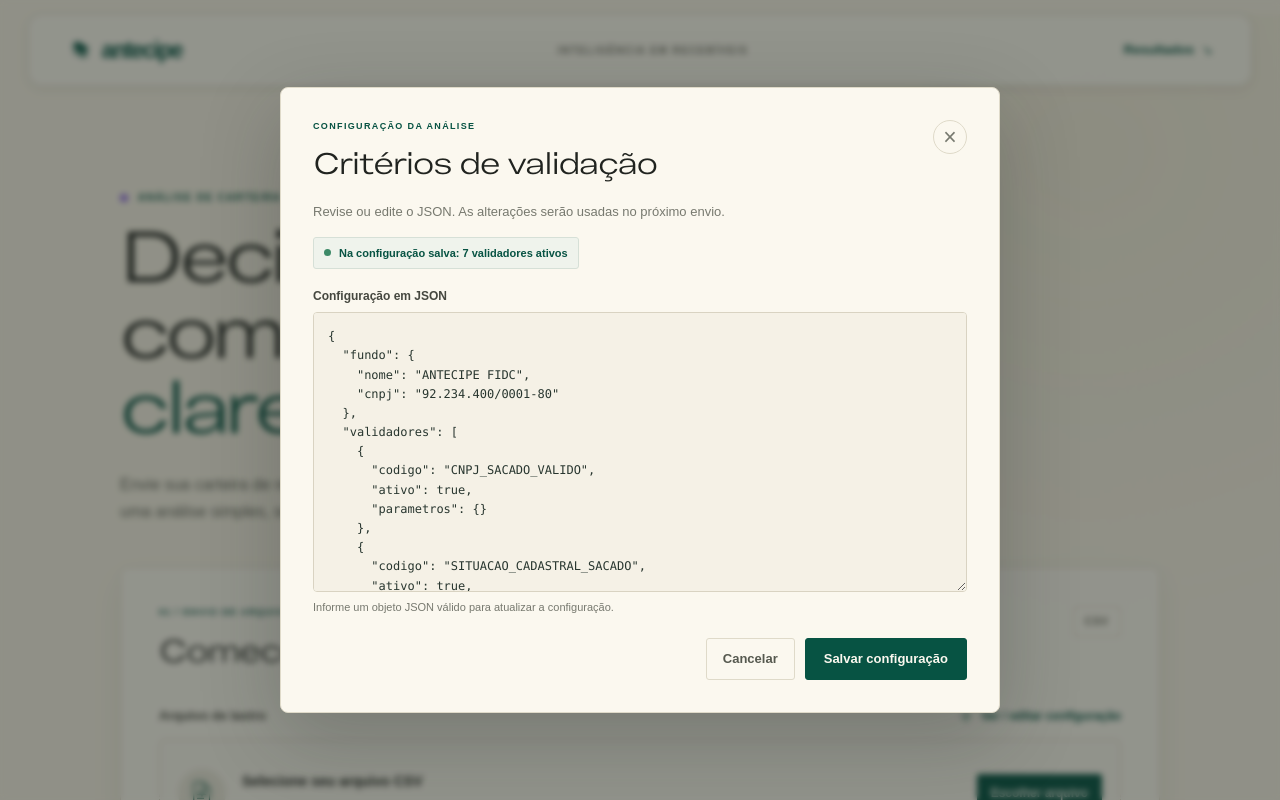
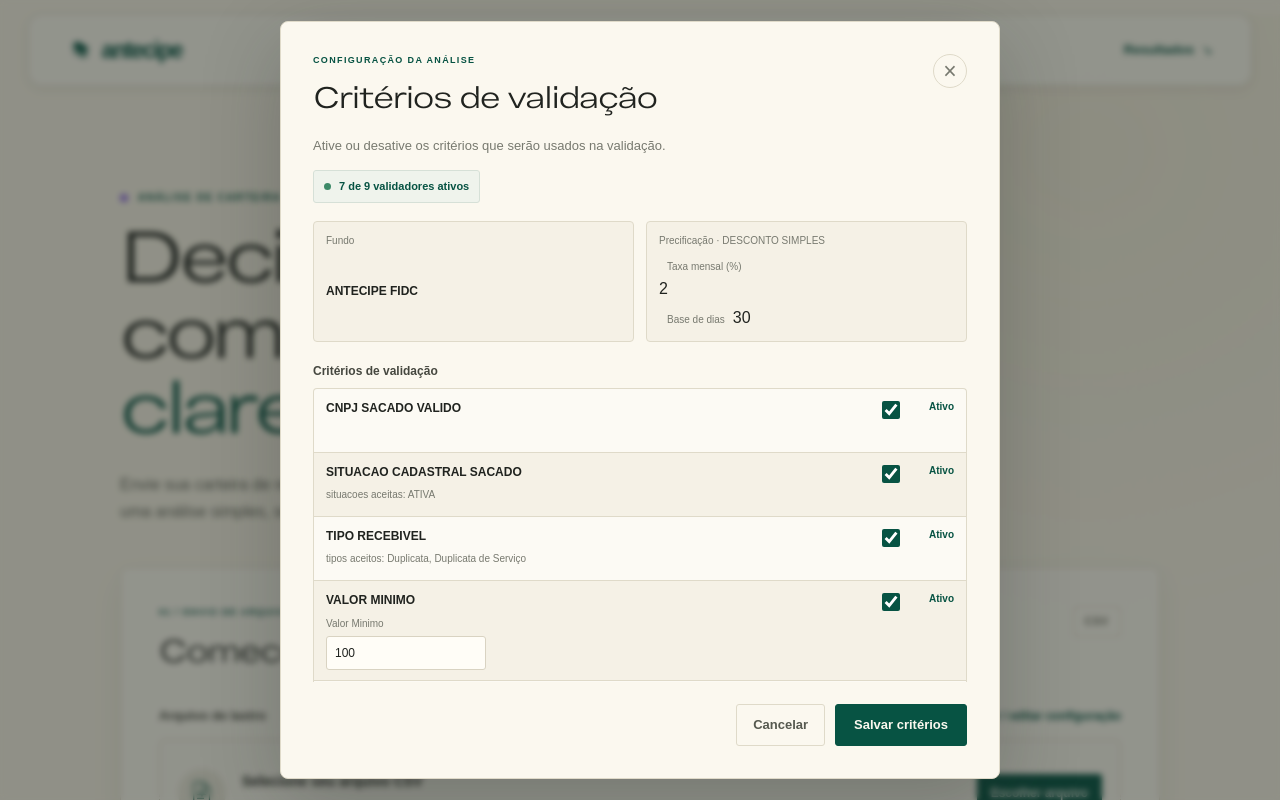
Before and after one commit to leandro-barcelos/antecipe, a Vue app in the folder frontend/: page / in a window 1280 px wide. Both pictures are taken after a click on the button "Ver / editar configuração". Shown: the top 800 px of the page. Built offline with nearby package versions, Linux system fonts and the light colour scheme.

Commit message:
adding controls on configuration fields, and correction of some visal overlaps

```diff
--- a/frontend/src/components/FileUpload.vue
+++ b/frontend/src/components/FileUpload.vue
@@ -82,39 +82,87 @@
 const loading = ref(false)
 const error = ref('')
 const result = ref(null)
-const config = ref(defaultConfig)
+const config = ref(JSON.parse(JSON.stringify(defaultConfig)))
 const configDialog = ref(null)
-const configDraft = ref('')
+const configDraft = ref(JSON.parse(JSON.stringify(defaultConfig)))
 const configError = ref('')
 const activeValidatorCount = computed(() =>
-  Array.isArray(config.value.validadores)
-    ? config.value.validadores.filter(validator => validator?.ativo).length
+  Array.isArray(configDraft.value?.validadores)
+    ? configDraft.value.validadores.filter(validator => validator.ativo).length
     : 0
 )
 
 function openConfigModal() {
-  configDraft.value = JSON.stringify(config.value, null, 2)
+  configDraft.value = JSON.parse(JSON.stringify(config.value))
   configError.value = ''
   configDialog.value?.showModal()
 }
 
 function saveConfiguration() {
-  let parsedConfig
-
-  try {
-    parsedConfig = JSON.parse(configDraft.value)
-  } catch {
-    configError.value = 'JSON inválido. Corrija a sintaxe antes de salvar.'
+  if (
+    !Array.isArray(configDraft.value?.validadores) ||
+    configDraft.value.validadores.some(
+      validator => !validator || typeof validator.ativo !== 'boolean'
+    )
+  ) {
+    configError.value = 'Não foi possível validar os critérios. Feche e abra novamente.'
     return
   }
 
-  if (!parsedConfig || typeof parsedConfig !== 'object' || Array.isArray(parsedConfig)) {
-    configError.value = 'A configuração deve ser um objeto JSON.'
+  const invalidPricingValue = Object.entries(defaultConfig.precificacao).some(
+    ([key, defaultValue]) =>
+      typeof defaultValue === 'number' &&
+      (typeof configDraft.value.precificacao?.[key] !== 'number' ||
+        !Number.isFinite(configDraft.value.precificacao[key]) ||
+        configDraft.value.precificacao[key] < 0 ||
+        (isPercentageParameter(key) &&
+          configDraft.value.precificacao[key] > 100))
+  )
+  const invalidValidatorValue = configDraft.value.validadores.some(validator => {
+    const defaultValidator = defaultConfig.validadores.find(
+      item => item.codigo === validator.codigo
+    )
+
+    return Object.entries(defaultValidator?.parametros ?? {}).some(
+      ([key, defaultValue]) =>
+        typeof defaultValue === 'number' &&
+        (typeof validator.parametros?.[key] !== 'number' ||
+          !Number.isFinite(validator.parametros[key]) ||
+          validator.parametros[key] < 0 ||
+          (isPercentageParameter(key) && validator.parametros[key] > 100))
+    )
+  })
+
+  if (invalidPricingValue || invalidValidatorValue) {
+    configError.value =
+      'Preencha os campos numéricos com valores válidos. Percentuais devem ficar entre 0 e 100.'
     return
   }
 
-  config.value = parsedConfig
+  config.value = JSON.parse(JSON.stringify(configDraft.value))
   configDialog.value?.close()
+}
+
+function formatParameters(parameters) {
+  return Object.entries(parameters ?? {})
+    .filter(([, value]) => typeof value !== 'number')
+    .map(([key, value]) => {
+      const formattedValue = Array.isArray(value) ? value.join(', ') : value
+      return `${key.replaceAll('_', ' ')}: ${formattedValue}`
+    })
+    .join(' · ')
+}
+
+function formatParameterLabel(key) {
+  return key.replaceAll('_', ' ')
+}
+
+function isPercentageParameter(key) {
+  return key.includes('percentual')
+}
+
+function parameterStep(key) {
+  return key.endsWith('_dias') || key === 'base_dias' ? 1 : 'any'
 }
 
 function handleFile(event) {
@@ -258,28 +306,98 @@
         </div>
 
         <p class="config-description">
-          Revise ou edite o JSON. As alterações serão usadas no próximo envio.
+          Ative ou desative os critérios que serão usados na validação.
         </p>
 
         <div class="config-summary">
           <span class="config-status-dot"></span>
-          Na configuração salva: {{ activeValidatorCount }} validadores ativos
+          {{ activeValidatorCount }} de {{ configDraft?.validadores?.length ?? 0 }} validadores ativos
         </div>
 
-        <label class="config-editor-label" for="config-json">Configuração em JSON</label>
-        <textarea
-          id="config-json"
-          v-model="configDraft"
-          class="config-editor"
-          spellcheck="false"
-          autocapitalize="off"
-          autocomplete="off"
-          autocorrect="off"
-          :aria-describedby="configError ? 'config-help config-error' : 'config-help'"
-        ></textarea>
-        <p id="config-help" class="config-help">
-          Informe um objeto JSON válido para atualizar a configuração.
-        </p>
+        <div class="config-fund-summary">
+          <div>
+            <span>Fundo</span>
+            <strong>{{ configDraft?.fundo?.nome }}</strong>
+          </div>
+          <div>
+            <span>Precificação · {{ configDraft?.precificacao?.metodo?.replaceAll('_', ' ') }}</span>
+            <label class="pricing-number-field">
+              <span class="mx-2">Taxa mensal (%)</span>
+              <input
+                v-model.number="configDraft.precificacao.taxa_mensal_percentual"
+                type="number"
+                min="0"
+                max="100"
+                step="any"
+                aria-label="Taxa mensal da precificação em percentual"
+              />
+            </label>
+            <label class="pricing-number-field ">
+              <span class="mx-2">Base de dias</span>
+              <input
+                v-model.number="configDraft.precificacao.base_dias"
+                type="number"
+                min="0"
+                step="1"
+                aria-label="Base de dias da precificação"
+              />
+            </label>
+          </div>
+        </div>
+
+        <fieldset class="validator-list">
+          <legend class="config-editor-label">Critérios de validação</legend>
+          <div
+            v-for="(validator, index) in configDraft?.validadores ?? []"
+            :key="validator.codigo"
+            class="validator-row"
+            :class="{ 'validator-row--inactive': !validator.ativo }"
+          >
+            <div class="validator-copy">
+              <strong>{{ validator.codigo.replaceAll('_', ' ') }}</strong>
+              <span v-if="formatParameters(validator.parametros)">
+                {{ formatParameters(validator.parametros) }}
+              </span>
+              <div
+                v-if="Object.values(validator.parametros ?? {}).some(value => typeof value === 'number')"
+                class="validator-number-fields"
+              >
+                <template
+                  v-for="(value, key) in validator.parametros"
+                  :key="key"
+                >
+                  <label
+                    v-if="typeof value === 'number'"
+                    class="validator-number-field"
+                  >
+                    <span>{{ formatParameterLabel(key) }}</span>
+                    <input
+                      v-model.number="validator.parametros[key]"
+                      type="number"
+                      min="0"
+                      :max="isPercentageParameter(key) ? 100 : undefined"
+                      :step="parameterStep(key)"
+                      :aria-label="`${formatParameterLabel(key)} para ${validator.codigo.replaceAll('_', ' ')}`"
+                    />
+                  </label>
+                </template>
+              </div>
+            </div>
+            <input
+              v-model="validator.ativo"
+              type="checkbox"
+              :aria-label="`Ativar ${validator.codigo.replaceAll('_', ' ')}`"
+              :aria-describedby="`validator-state-${index}`"
+            />
+            <span
+              :id="`validator-state-${index}`"
+              class="validator-state"
+            >
+              {{ validator.ativo ? 'Ativo' : 'Inativo' }}
+            </span>
+          </div>
+        </fieldset>
+
         <p
           v-if="configError"
           id="config-error"
@@ -297,7 +415,7 @@
           >
             Cancelar
           </button>
-          <button class="config-save" type="submit">Salvar configuração</button>
+          <button class="config-save" type="submit">Salvar critérios</button>
         </div>
       </form>
     </dialog>
--- a/frontend/src/style.css
+++ b/frontend/src/style.css
@@ -1708,38 +1708,175 @@
 }
 
 .config-editor-label {
-  margin-bottom: 7px;
+  margin-bottom: 8px;
   color: #45473f;
   font-size: 12px;
   font-weight: 600;
 }
 
-.config-editor {
+.config-fund-summary {
+  display: grid;
+  grid-template-columns: repeat(2, minmax(0, 1fr));
+  gap: 12px;
+  margin-bottom: 20px;
+}
+
+.config-fund-summary > div {
+  display: grid;
+  gap: 5px;
+  padding: 11px 12px;
+  border: 1px solid var(--brand-line);
+  border-radius: 4px;
+  background: #f5f1e6;
+}
+
+.config-fund-summary > .config-pricing {
+  grid-template-columns: repeat(2, minmax(0, 1fr));
+  align-items: end;
+  gap: 10px;
+}
+
+.config-pricing > span {
+  grid-column: 1 / -1;
+}
+
+.config-pricing .pricing-number-field,
+.validator-number-field {
+  display: grid;
+  gap: 5px;
+  color: var(--brand-muted);
+  font-size: 10px;
+  text-transform: capitalize;
+}
+
+.config-pricing .pricing-number-field input,
+.validator-number-field input {
   width: 100%;
-  min-height: 280px;
-  max-height: 46vh;
-  padding: 14px;
-  resize: vertical;
+  min-width: 0;
+  height: 34px;
+  padding: 0 8px;
   border: 1px solid #d9d3c2;
-  border-radius: 4px;
+  border-radius: 3px;
   outline: none;
+  background: #fffdf7;
+  color: var(--brand-ink);
+  font-size: 12px;
+}
+
+.config-pricing .pricing-number-field input:focus,
+.validator-number-field input:focus {
+  border-color: var(--brand-green);
+  box-shadow: 0 0 0 2px rgba(7, 83, 67, .08);
+}
+
+.config-fund-summary span {
+  color: var(--brand-muted);
+  font-size: 10px;
+}
+
+.config-fund-summary strong {
+  color: var(--brand-ink);
+  font-size: 12px;
+  font-weight: 600;
+}
+
+.validator-list {
+  flex: 1 1 auto;
+  min-height: 0;
+  max-height: 40vh;
+  margin: 0;
+  padding: 0;
+  overflow-y: auto;
+  border: 0;
+}
+
+.validator-list legend {
+  float: left;
+  width: 100%;
+  padding: 0;
+}
+
+.validator-list legend + .validator-row {
+  clear: both;
+}
+
+.validator-row {
+  display: flex;
+  min-height: 64px;
+  align-items: flex-start;
+  gap: 12px;
+  padding: 10px 12px;
+  border: 1px solid var(--brand-line);
+  border-bottom: 0;
+  background: rgba(255, 255, 255, .3);
+  cursor: pointer;
+}
+
+.validator-row:nth-of-type(even) {
   background: #f5f1e6;
-  color: #28362f;
-  font-family: Consolas, "Courier New", monospace;
+}
+
+.validator-row:first-of-type {
+  border-radius: 4px 4px 0 0;
+}
+
+.validator-row:last-of-type {
+  border-bottom: 1px solid var(--brand-line);
+  border-radius: 0 0 4px 4px;
+}
+
+.validator-row--inactive {
+  color: #77796f;
+}
+
+.validator-copy {
+  display: grid;
+  flex: 1;
+  gap: 7px;
+  min-width: 0;
+}
+
+.validator-copy strong {
+  color: var(--brand-ink);
   font-size: 12px;
-  line-height: 1.6;
-  tab-size: 2;
-}
-
-.config-editor:focus {
-  border-color: var(--brand-green);
-  box-shadow: 0 0 0 3px rgba(7, 83, 67, .08);
-}
-
-.config-help {
-  margin: 7px 0 0;
+  font-weight: 600;
+}
+
+.validator-copy > span {
   color: var(--brand-muted);
-  font-size: 11px;
+  font-size: 10px;
+  line-height: 1.4;
+}
+
+.validator-number-fields {
+  display: flex;
+  flex-wrap: wrap;
+  gap: 8px 12px;
+}
+
+.validator-number-field {
+  width: min(160px, 100%);
+}
+
+.validator-row input[type="checkbox"] {
+  width: 18px;
+  height: 18px;
+  flex: 0 0 18px;
+  margin: 2px 0 0;
+  accent-color: var(--brand-green);
+  cursor: pointer;
+}
+
+.validator-state {
+  width: 42px;
+  color: var(--brand-muted);
+  font-size: 10px;
+  text-align: right;
+}
+
+.validator-row:not(.validator-row--inactive) .validator-state {
+  color: var(--brand-green);
+  font-weight: 600;
 }
 
 .config-dialog-actions {
@@ -1779,9 +1916,26 @@
     gap: 12px;
   }
 
-  .config-editor {
-    min-height: 220px;
-    max-height: 40vh;
+  .config-fund-summary {
+    grid-template-columns: 1fr;
+    gap: 8px;
+  }
+
+  .config-fund-summary > .config-pricing {
+    grid-template-columns: repeat(2, minmax(0, 1fr));
+  }
+
+  .validator-list {
+    max-height: 36vh;
+  }
+
+  .validator-row {
+    gap: 8px;
+    padding: 10px 8px;
+  }
+
+  .validator-state {
+    width: 38px;
   }
 
   .config-dialog-actions {
```
